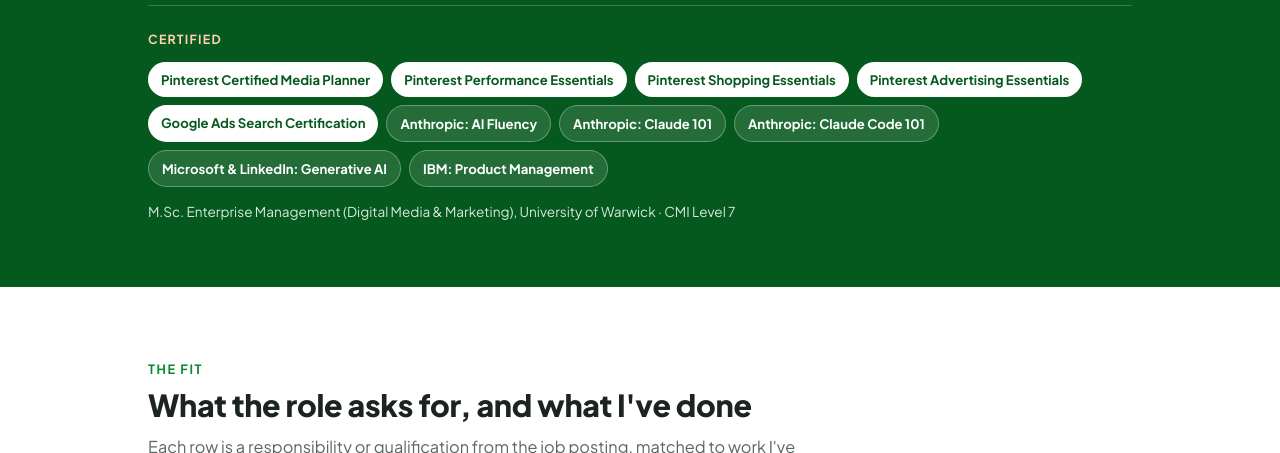
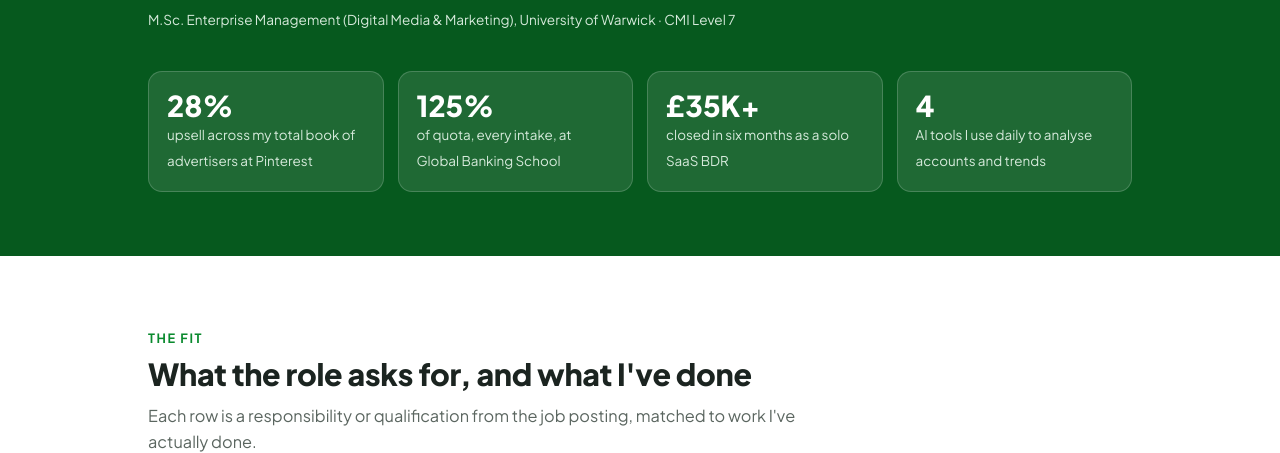
Before and after one commit to shailkushwaha/shailkushwaha.github.io, a plain HTML site: page instacart/index.html in a window 1280 px wide. Shown: the part 647-1100 px from the top of the page. Drawn offline with Linux system fonts and the light colour scheme.

Commit message:
Modify hcerts styling and re-add stats section
Updated the margin and padding for the hcerts section and reintroduced the stats section with performance metrics.

```diff
--- a/instacart/index.html
+++ b/instacart/index.html
@@ -34,12 +34,12 @@
   .stat{background:rgba(255,255,255,.1);border:1px solid rgba(255,255,255,.18);border-radius:14px;padding:18px}
   .stat b{display:block;font-size:1.8rem;font-weight:800;line-height:1.1}
   .stat span{font-size:.84rem;color:#d6eadb}
-  .hcerts{margin-top:30px;padding-top:24px;border-top:1px solid rgba(255,255,255,.2)}
+  .hcerts{margin-top:26px}
   .hcerts p{font-size:.78rem;font-weight:700;letter-spacing:.1em;text-transform:uppercase;color:#ffd2b0;margin-bottom:12px}
   .hcerts div{display:flex;flex-wrap:wrap;gap:8px}
   .hcerts span{background:#fff;color:var(--green-dark);font-size:.82rem;font-weight:700;padding:7px 13px;border-radius:999px}
   .hcerts span.ai{background:rgba(255,255,255,.12);color:#fff;border:1px solid rgba(255,255,255,.3)}
-  .hcerts small{display:block;margin-top:14px;color:#d6eadb;font-size:.85rem}
+  .hcerts small{display:block;margin-top:12px;color:#d6eadb;font-size:.85rem}
   section{padding:72px 0;border-bottom:1px solid var(--line)}
   section.alt{background:var(--cream)}
   .eyebrow{color:var(--green);font-weight:700;font-size:.8rem;letter-spacing:.12em;text-transform:uppercase}
@@ -143,12 +143,6 @@
     <span class="pill">Application · Account Manager, Instacart Ads</span>
     <h1>I already grow advertisers on Pinterest. I'd like to help <em>CPG brands grow on Instacart.</em></h1>
     <p>I'm an Account Manager on Pinterest's advertising business, where I build and optimize campaigns, send weekly performance reports and run business reviews with advertisers. I started my career selling a CPG food brand. This page shows how that lines up with what you're hiring for.</p>
-    <div class="stats">
-      <div class="stat"><b>28%</b><span>upsell across my total book of advertisers at Pinterest</span></div>
-      <div class="stat"><b>125%</b><span>of quota, every intake, at Global Banking School</span></div>
-      <div class="stat"><b>£35K+</b><span>closed in six months as a solo SaaS BDR</span></div>
-      <div class="stat"><b>4</b><span>AI tools I use daily to analyse accounts and trends</span></div>
-    </div>
     <div class="hcerts">
       <p>Certified</p>
       <div>
@@ -164,6 +158,12 @@
         <span class="ai">IBM: Product Management</span>
       </div>
       <small>M.Sc. Enterprise Management (Digital Media &amp; Marketing), University of Warwick · CMI Level 7</small>
+    </div>
+    <div class="stats">
+      <div class="stat"><b>28%</b><span>upsell across my total book of advertisers at Pinterest</span></div>
+      <div class="stat"><b>125%</b><span>of quota, every intake, at Global Banking School</span></div>
+      <div class="stat"><b>£35K+</b><span>closed in six months as a solo SaaS BDR</span></div>
+      <div class="stat"><b>4</b><span>AI tools I use daily to analyse accounts and trends</span></div>
     </div>
   </div>
 </header>
```
